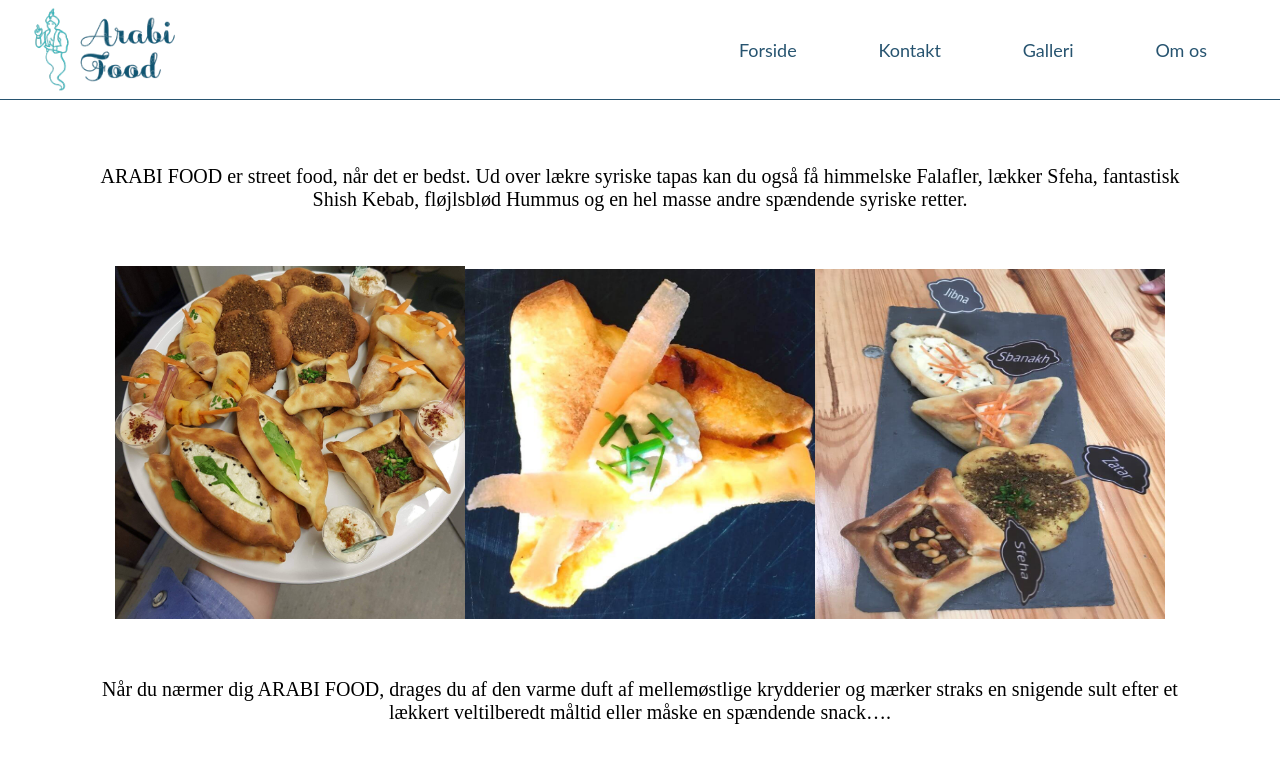
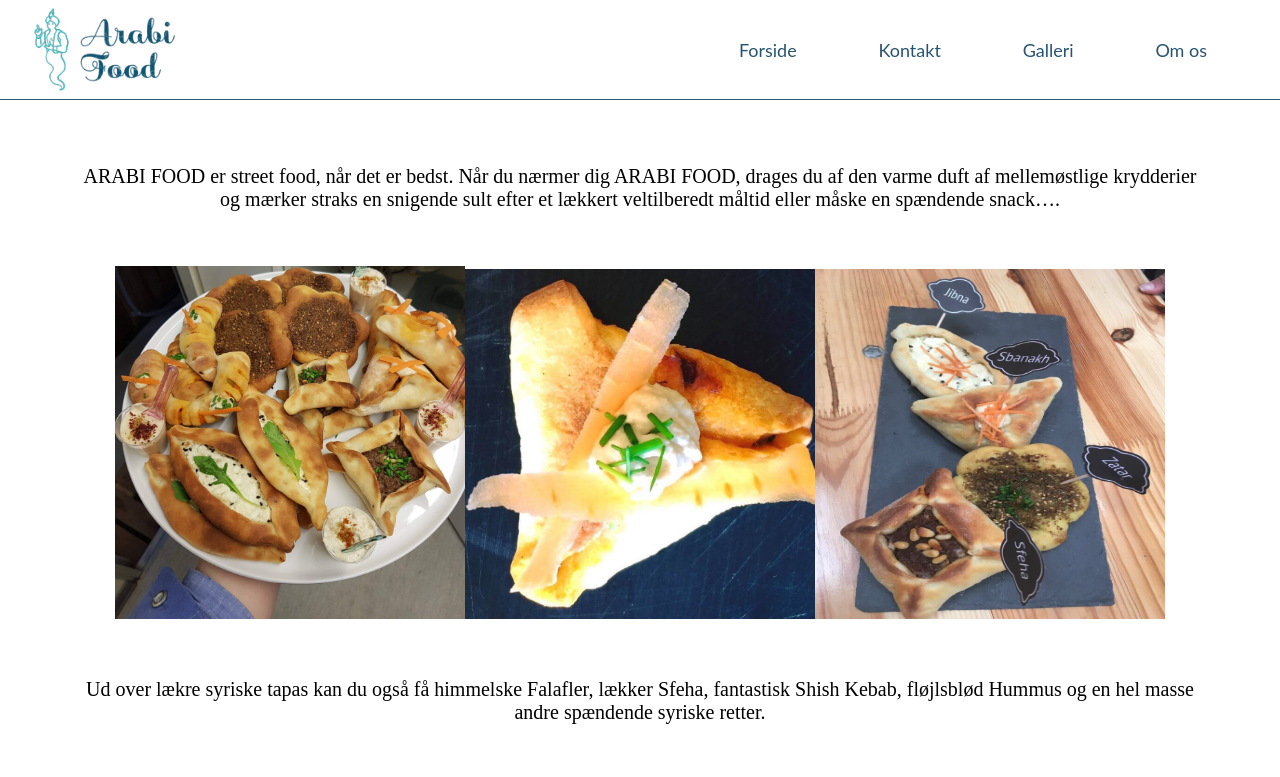
Before and after one commit to rufaidaju/ArabiFoodTapas, a React (Create React App) app: page /content in a window 1280 px wide. Shown: the top 777 px of the page. Built offline with nearby package versions, Linux system fonts and the light colour scheme.

Commit message:
change kontakt word

```diff
--- a/src/components/pages/Content.js
+++ b/src/components/pages/Content.js
@@ -11,10 +11,10 @@ function Content() {
     <section id="content" className="content-container">
       <div className="box-cont">
         <h3>
-          ARABI FOOD er street food, når det er bedst. Ud over lækre syriske
-          tapas kan du også få himmelske Falafler, lækker Sfeha, fantastisk
-          Shish Kebab, fløjlsblød Hummus og en hel masse andre spændende syriske
-          retter.
+          ARABI FOOD er street food, når det er bedst.
+          Når du nærmer dig ARABI FOOD, drages du af den varme duft af
+          mellemøstlige krydderier og mærker straks en snigende sult efter et
+          lækkert veltilberedt måltid eller måske en spændende snack….
         </h3>
       </div>
       <div className="new-Pic-class">
@@ -24,9 +24,11 @@ function Content() {
       </div>
       <div className="box-cont">
         <h3>
-          Når du nærmer dig ARABI FOOD, drages du af den varme duft af
-          mellemøstlige krydderier og mærker straks en snigende sult efter et
-          lækkert veltilberedt måltid eller måske en spændende snack….
+        Ud over lækre syriske
+          tapas kan du også få himmelske Falafler, lækker Sfeha, fantastisk
+          Shish Kebab, fløjlsblød Hummus og en hel masse andre spændende syriske
+          retter.
+
         </h3>
       </div>
       <img className="tapas" src={`${tapas}`} width={"350px"} alt="" />
```
